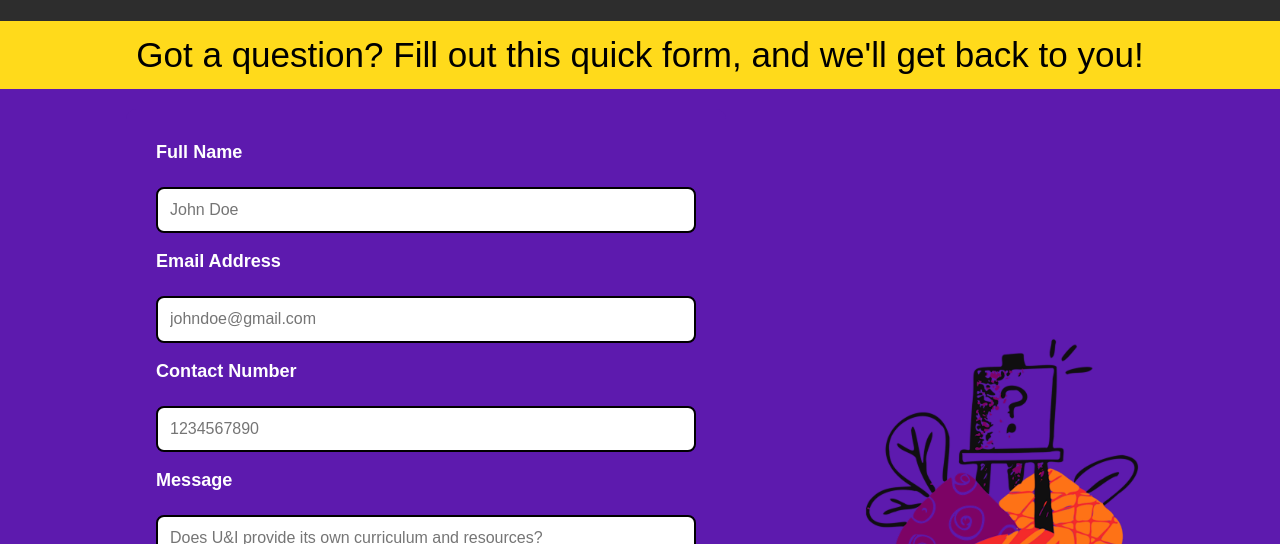
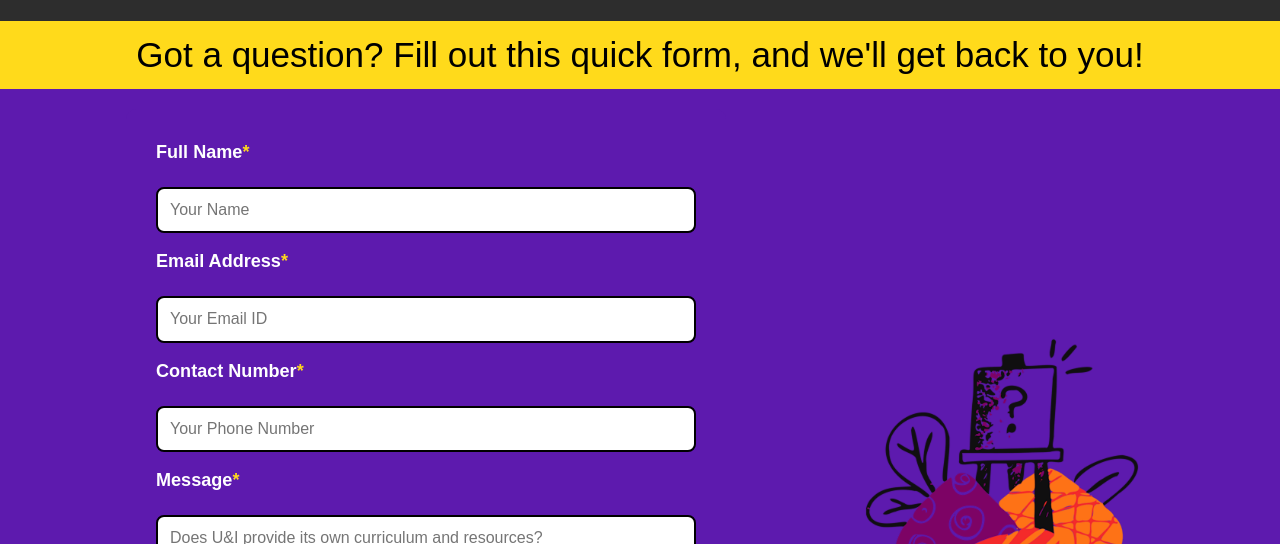
Before and after one commit to Tejas-Muralidhar/TemplateWebpage, a React (Create React App) app: page / in a window 1280 px wide. Shown: the part 3440-3984 px from the top of the page. Built offline with nearby package versions, Linux system fonts and the light colour scheme; a small style sheet from the web is missing.

Commit message:
More mobile resposiveness

```diff
--- a/src/components/ContactForm.js
+++ b/src/components/ContactForm.js
@@ -103,43 +103,43 @@ const ContactForm = () => {
       <div className="FormandPicArt">
         <form onSubmit={handleSubmit} className="contact-form">
           <label htmlFor="fullName" className="Formlabel">
-            <p className="subtitle">Full Name</p>
+            <p className="subtitle">Full Name<span className="mandatory-field">*</span></p>
           </label>
           <input
             type="text"
             name="fullName"
-            placeholder="John Doe"
+            placeholder="Your Name"
             value={formData.fullName}
             onChange={handleChange}
             required
           />
 
           <label htmlFor="email" className="Formlabel">
-          <p className="subtitle">Email Address</p>
+          <p className="subtitle">Email Address<span className="mandatory-field">*</span></p>
           </label>
           <input
             type="email"
             name="email"
-            placeholder="johndoe@gmail.com"
+            placeholder="Your Email ID"
             value={formData.email}
             onChange={handleChange}
             required
           />
 
           <label htmlFor="contact" className="Formlabel">
-          <p className="subtitle">Contact Number</p>
+          <p className="subtitle">Contact Number<span className="mandatory-field">*</span></p>
           </label>
           <input
             type="text"
             name="contact"
-            placeholder="1234567890"
+            placeholder="Your Phone Number"
             value={formData.contact}
             onChange={handleChange}
             required
           />
 
           <label htmlFor="message" className="Formlabel">
-          <p className="subtitle">Message</p>
+          <p className="subtitle">Message<span className="mandatory-field">*</span></p>
           </label>
           <textarea
             name="message"
@@ -148,8 +148,6 @@ const ContactForm = () => {
             onChange={handleChange}
             required
           />
-
-
 
           <div className="form-check checkbox-container">
             <input
--- a/src/styles/AllExperiences.css
+++ b/src/styles/AllExperiences.css
@@ -105,6 +105,7 @@
   padding: 0.5rem 1rem;
   display: flex;
   flex-direction: column;
+  overflow: hidden;
   position: relative;
 }
 
@@ -149,7 +150,6 @@
 
 /* Responsive Grid */
 @media (max-width: 1024px) {
-
   .all-experience-card {
     max-width: 90%;
   }
@@ -183,7 +183,7 @@
 
   .all-experience-card {
     max-width: 95%;
-    min-height: 420px;
+    height: 420px;
   }
 
   .read-more {
--- a/src/styles/ContactForm.css
+++ b/src/styles/ContactForm.css
@@ -146,3 +146,7 @@
   margin: 0;
   accent-color: #ffda1b; /* Yellow color */
 }
+
+.mandatory-field{
+  color: #ffda1b;
+}
--- a/src/styles/index.css
+++ b/src/styles/index.css
@@ -61,7 +61,7 @@ p { font-size: 0.88rem; }
     h4 { font-size: 1.45rem; }
     h5 { font-size: 1.38rem; }
     h6 { font-size: 1.13rem; }
-    .subtitle { font-size: 0.88rem; }
+    .subtitle { font-size: 1rem; }
     p { font-size: 0.69rem; }
     .caption { font-size: 0.56rem; }
 }
```
Also changed, not shown: public/assets/Navbar/close.png (added).
